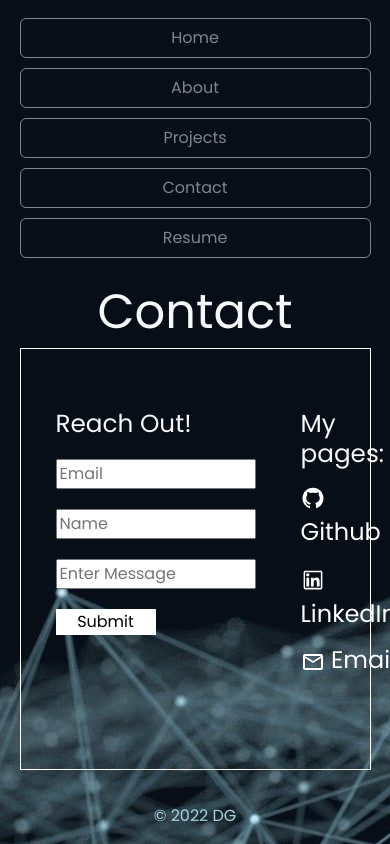
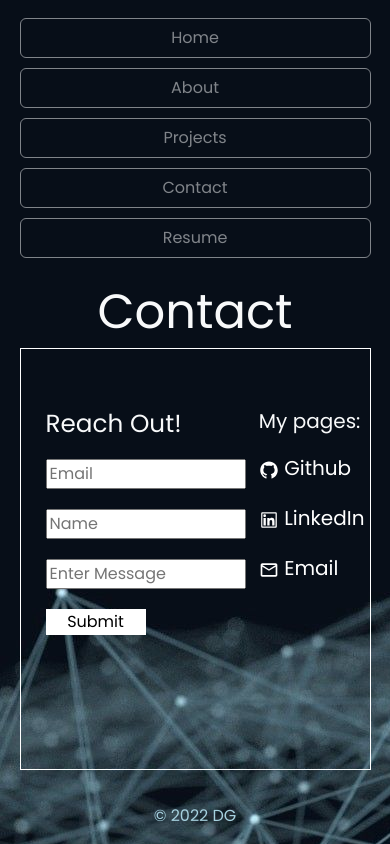
Before and after one commit to dylangriess/DG-Professional-Portfolio, a React (Create React App) app: page /Contact in a window 390 px wide. Shown: the top 844 px of the page. Built offline with nearby package versions, Linux system fonts and the light colour scheme.

Commit message:
styling mobile

```diff
--- a/src/components/Pages/Contact/Contact.css
+++ b/src/components/Pages/Contact/Contact.css
@@ -171,12 +171,15 @@ li {
     position: relative;
     top: -15vh;
   }
-
+  .contactLinks h2 {
+    font-size: 1.25rem;
+  }
   .form {
     font-size: 1rem;
     justify-content: center;
-    margin: 50px 25px;
+    margin: 50px 15px;
   }
+
   .form input {
     display: block;
     margin-top: 20px;
@@ -185,14 +188,14 @@ li {
   }
   .contactLinks ul,
   li {
-    margin-top: 10px;
+    margin-top: 20px;
     padding: 0;
     list-style: none;
     text-decoration: none;
-    font-size: 1.5rem;
+    font-size: 1.25rem;
   }
   .contactLinks {
     justify-content: center;
-    margin: 50px 20px;
+    margin: 50px -5px;
   }
 }
```
